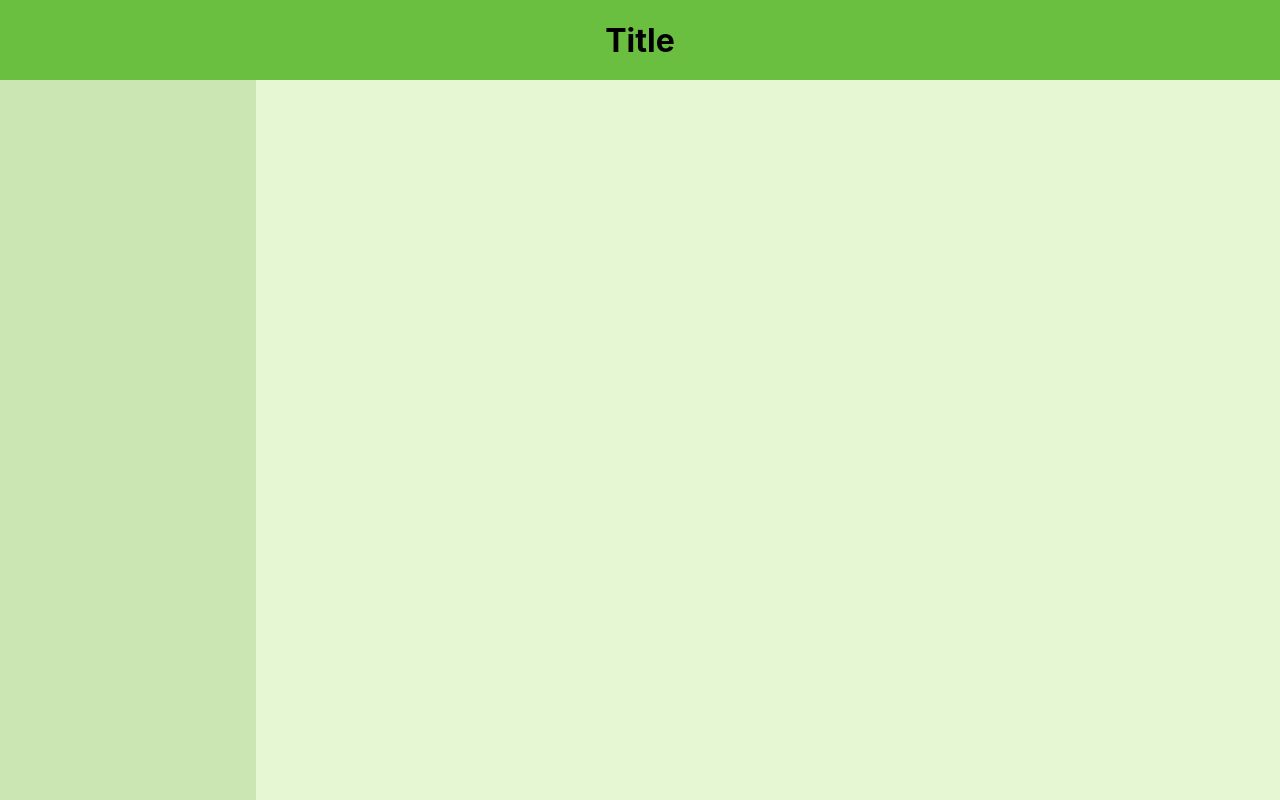
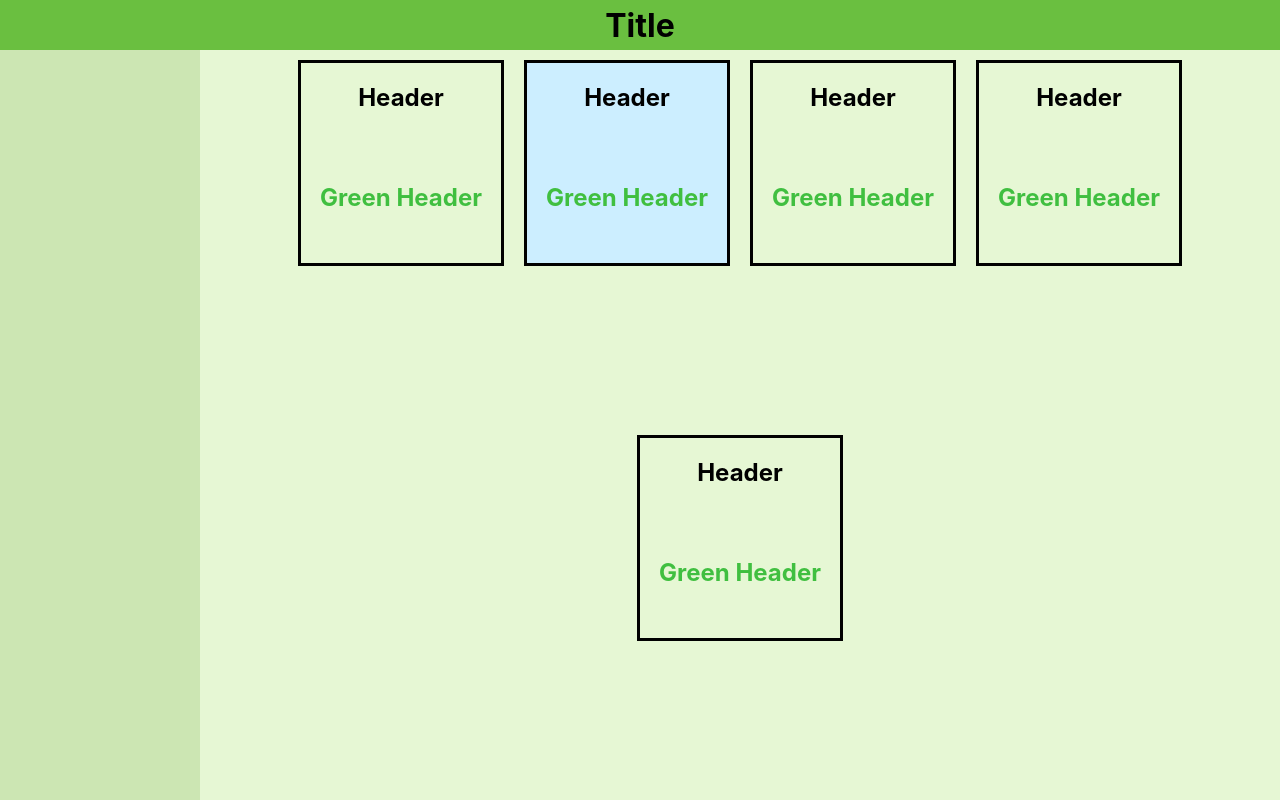
Before and after one commit to Matt-Eva/react-css-and-file-structure, a React (Create React App) app: page / in a window 1280 px wide. Built offline with nearby package versions, Linux system fonts and the light colour scheme.

Commit message:
basic styles implemented

```diff
--- a/src/components/Content/ContentBox.css
+++ b/src/components/Content/ContentBox.css
@@ -1,7 +1,17 @@
-.content {
+.content-box{
     grid-row: 2 / span 1;
-    grid-column: 2 / span 1;
+    grid-column: 1 / span 2;
     background-color: hsl(90, 70%, 90%);
+
     display: flex;
+    flex-flow: row wrap;
+    justify-content: center;
 
+    overflow: auto;
 }
+
+@media (min-width: 600px){
+    .content-box {
+        grid-column: 2 / span 1;
+    }
+}
--- a/src/components/Content/ContentBox.js
+++ b/src/components/Content/ContentBox.js
@@ -5,8 +5,12 @@ import ContentCard from './ContentCard'
 
 function ContentBox() {
   return (
-    <div className="content">
-
+    <div className="content-box">
+      <ContentCard />
+      <ContentCard isBlue={true}/>
+      <ContentCard />
+      <ContentCard />
+      <ContentCard />
     </div>
   )
 }
--- a/src/components/Content/ContentCard.css
+++ b/src/components/Content/ContentCard.css
@@ -0,0 +1,28 @@
+.content-card {
+    display: grid;
+    justify-content: center;
+    height: 200px;
+    width: 200px;
+    border: solid;
+    margin: 10px;
+    color: black;
+    transition: 500ms;
+}
+
+.content-card:hover{
+    background-color: hsl(120, 50%, 20%);
+    color: white;
+    transition: 500ms;
+}
+
+.content-card--blue {
+    background-color: hsl(200, 100%, 90%);
+}
+
+.content-card__header {
+    text-align: center;
+}
+
+.content-card__header--green {
+    color: hsl(120, 50%, 50%);
+}
--- a/src/components/Content/ContentCard.js
+++ b/src/components/Content/ContentCard.js
@@ -1,9 +1,14 @@
 import React from 'react'
 import "./ContentCard.css"
 
-function ContentCard() {
+function ContentCard(props) {
+
+  const isBlue = props.isBlue ? "content-card--blue" : "";
   return (
-    <div></div>
+    <div className={`content-card ${isBlue}`}>
+      <h2 className="content-card__header"> Header</h2>
+      <h2 className="content-card__header content-card__header--green">Green Header</h2>
+    </div>
   )
 }
 
--- a/src/components/Header/Header.css
+++ b/src/components/Header/Header.css
@@ -11,5 +11,6 @@
 .header__title{
     grid-column: 2 / span 1;
     grid-row: 1 / span 1;
-    justify-self:center;
+    justify-self: center;
+    margin: 0;
 }
--- a/src/components/Sidebar/Sidebar.css
+++ b/src/components/Sidebar/Sidebar.css
@@ -1,5 +1,12 @@
 .sidebar{
+    display: hidden;
+}
+
+@media (min-width: 600px){
+   .sidebar {
     grid-row: 2 / span 1;
     grid-column: 1 / span 1;
-    background-color: hsl(90, 50%, 80%)
+    background-color: hsl(90, 50%, 80%);
+    display: block;
+   }
 }
--- a/src/pages/Home/Home.css
+++ b/src/pages/Home/Home.css
@@ -1,5 +1,5 @@
 .home {
     display: grid;
-    grid-template-rows: 10vh 90vh;
-    grid-template-columns: 20vw 80vw;
+    grid-template-rows: 50px calc(100vh - 50px);
+    grid-template-columns: 200px calc(100vw - 200px);
 }
```
